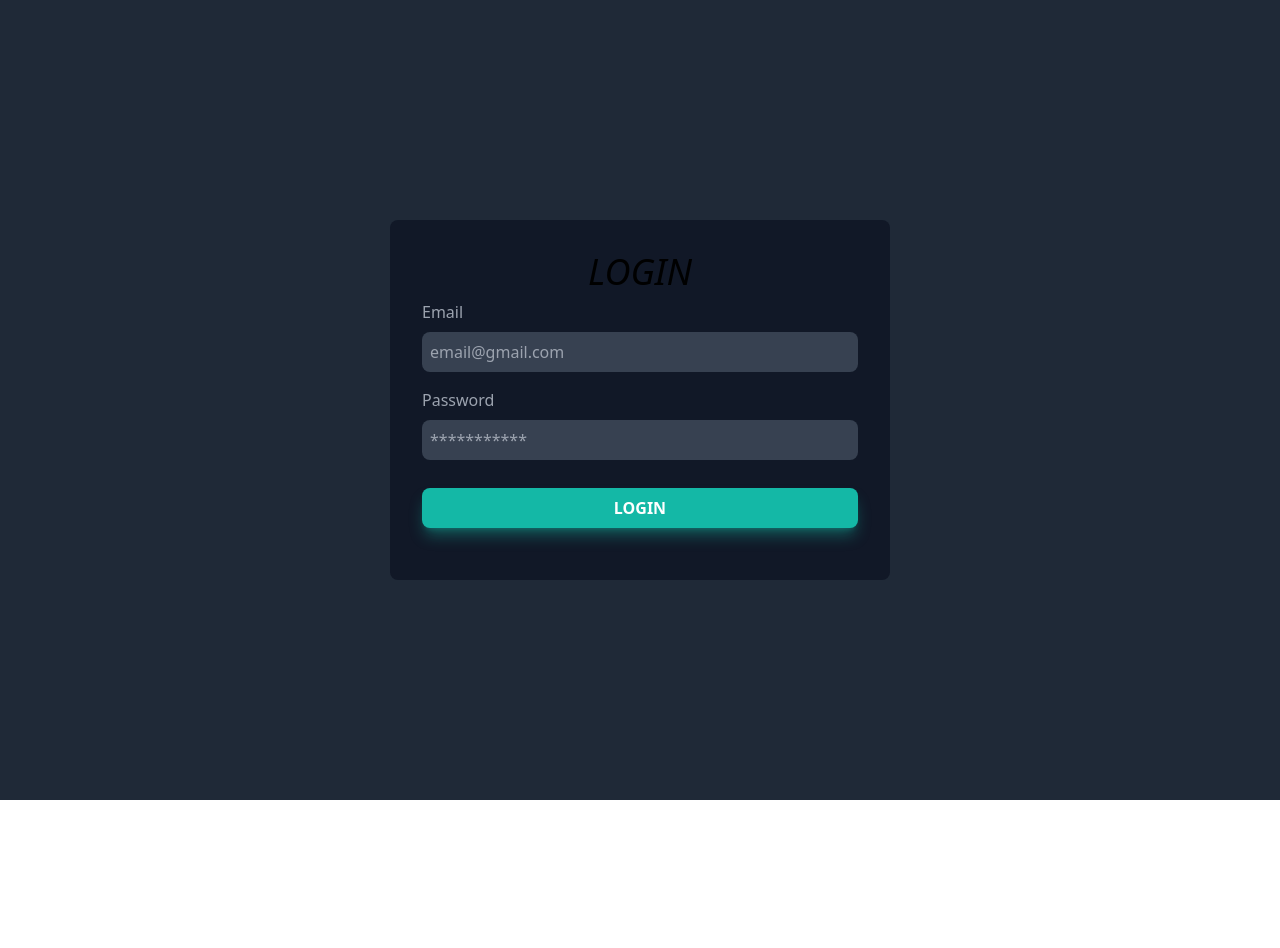
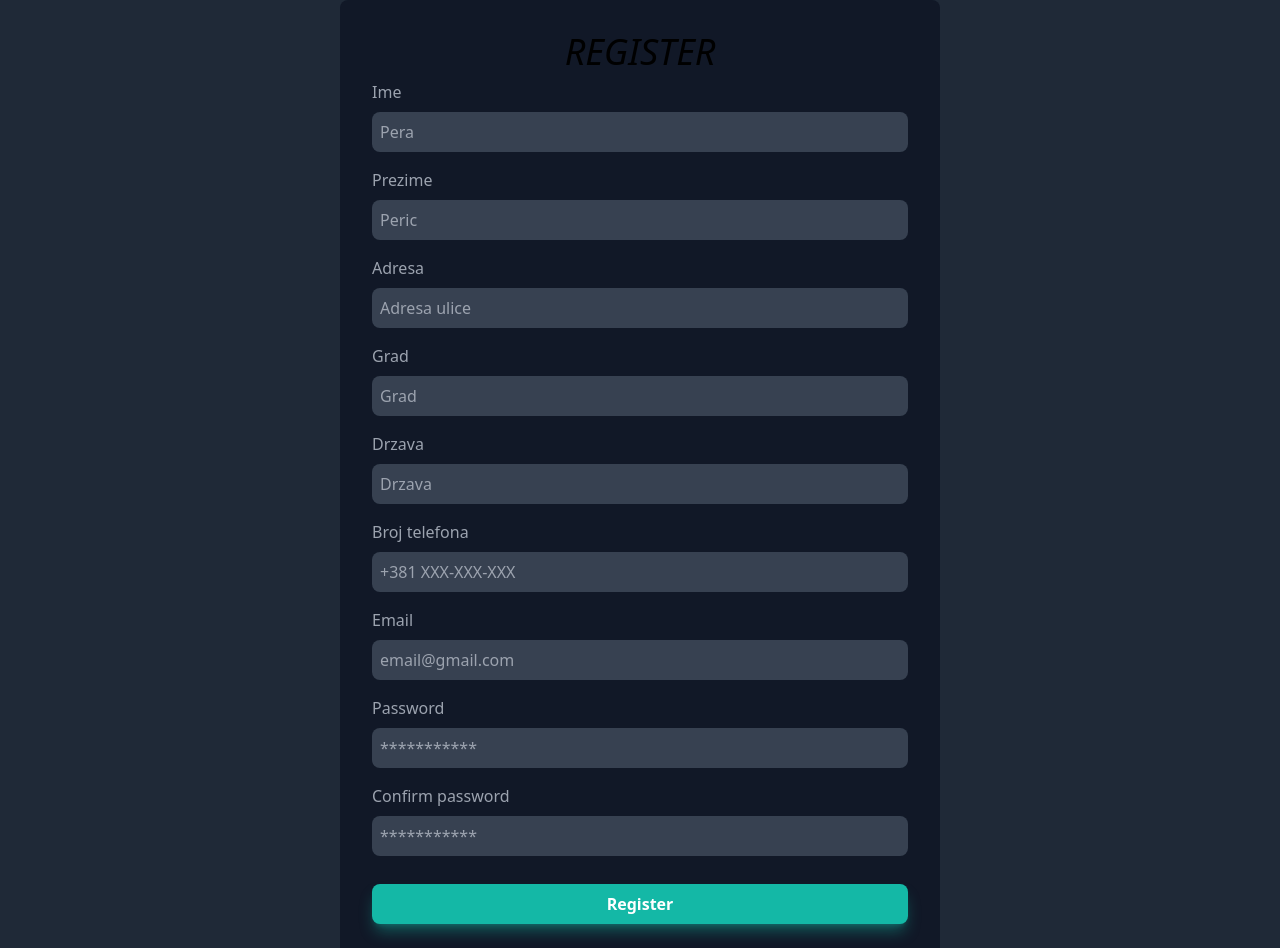
Before and after one commit to dusvn/Web-shop, a React (Create React App) app in the folder ui/: page / in a window 1280 px wide. Shown: the top 948 px of the page. Before the commit the page ends 800 px from the top, so only its background shows below. Built offline with nearby package versions, Linux system fonts and the light colour scheme.

Commit message:
front login and register

```diff
--- a/ui/src/App.js
+++ b/ui/src/App.js
@@ -1,10 +1,13 @@
 import React, {useState, useEffect} from "react";
 import {API_BASE_URL} from "./index";
 import Login  from "./components/Login";
+import Register from "./components/Register";
+
 
 function App() {
     return (
-        <Login/>
+        //<Login/>
+        <Register/>
     )
 }
 
--- /dev/null
+++ b/ui/src/components/Register.jsx
@@ -0,0 +1,68 @@
+import React, { useState } from 'react';
+
+
+export default function Register() {
+    return (
+        <div className='grid grid-cols-1 sm:grid-cols-1 h-screen w-full'>
+            <div className='bg-gray-800 flex flex-col justify-center'>
+                <form className='max-w-[600px] w-full mx-auto bg-gray-900 p-8 px-8 rounded-lg '>
+                    <h2 className='text-4xl dark:text-white  text-center italic font-light'>REGISTER</h2>
+
+                    <div className='flex flex-col text-gray-400 py-2'>
+                        <label>Ime</label>
+                        <input className='rounded-lg bg-gray-700 mt-2 p-2 focus:border-blue-500 focus:bg-gray-800 focus-outline-none' type='text' placeholder='Pera'></input>
+                    </div>
+
+                    <div className='flex flex-col text-gray-400 py-2'>
+                        <label>Prezime</label>
+                        <input className='rounded-lg bg-gray-700 mt-2 p-2 focus:border-blue-500 focus:bg-gray-800 focus-outline-none' type='text' placeholder='Peric'></input>
+                    </div>
+                    <div className='flex flex-col text-gray-400 py-2'>
+                        <label>Adresa</label>
+                        <input className='rounded-lg bg-gray-700 mt-2 p-2 focus:border-blue-500 focus:bg-gray-800 focus-outline-none' type='text' placeholder='Adresa ulice'></input>
+                    </div>
+
+                    <div className='flex flex-col text-gray-400 py-2'>
+                        <label>Grad</label>
+                        <input className='rounded-lg bg-gray-700 mt-2 p-2 focus:border-blue-500 focus:bg-gray-800 focus-outline-none' type='text' placeholder='Grad'></input>
+                    </div>
+
+                    <div className='flex flex-col text-gray-400 py-2'>
+                        <label>Drzava</label>
+                        <input className='rounded-lg bg-gray-700 mt-2 p-2 focus:border-blue-500 focus:bg-gray-800 focus-outline-none' type='text' placeholder='Drzava'></input>
+                    </div>
+
+                    <div className='flex flex-col text-gray-400 py-2'>
+                        <label>Broj telefona</label>
+                        <input className='rounded-lg bg-gray-700 mt-2 p-2 focus:border-blue-500 focus:bg-gray-800 focus-outline-none' type='text' placeholder='+381 XXX-XXX-XXX'></input>
+                    </div>
+
+                    <div className='flex flex-col text-gray-400 py-2'>
+                        <label>Email</label>
+                        <input className='rounded-lg bg-gray-700 mt-2 p-2 focus:border-blue-500 focus:bg-gray-800 focus-outline-none' type='email' placeholder='email@gmail.com'></input>
+                    </div>
+
+                    <div className='flex flex-col text-gray-400 py-2'>
+                        <label>Password</label>
+                        <input className='rounded-lg bg-gray-700 mt-2 p-2 focus:border-blue-500 focus:bg-gray-800 focus-outline-none' type='password' placeholder='***********'></input>
+                    </div>
+
+                    <div className='flex flex-col text-gray-400 py-2'>
+                        <label>Confirm password</label>
+                        <input className='rounded-lg bg-gray-700 mt-2 p-2 focus:border-blue-500 focus:bg-gray-800 focus-outline-none' type='password' placeholder='***********'></input>
+                    </div>
+
+                    <div>
+                        <button className='w-full my-5 py-2 bg-teal-500 shadow-lg shadow-teal-500/40 hover:shadow-teal-500/40 text-white font-semibold rounded-lg'>Register</button>
+                    </div>
+
+                    <div>
+                        <label className="text-red-600">Have an Account</label> <a className='text-cyan-400' href="/Login.jsx">Login here</a>
+                    </div>
+
+                </form>
+            </div>
+        </div>
+
+    )
+}
```
Also changed, not shown: 1 other file (tests, documents, lock files or other folders).
